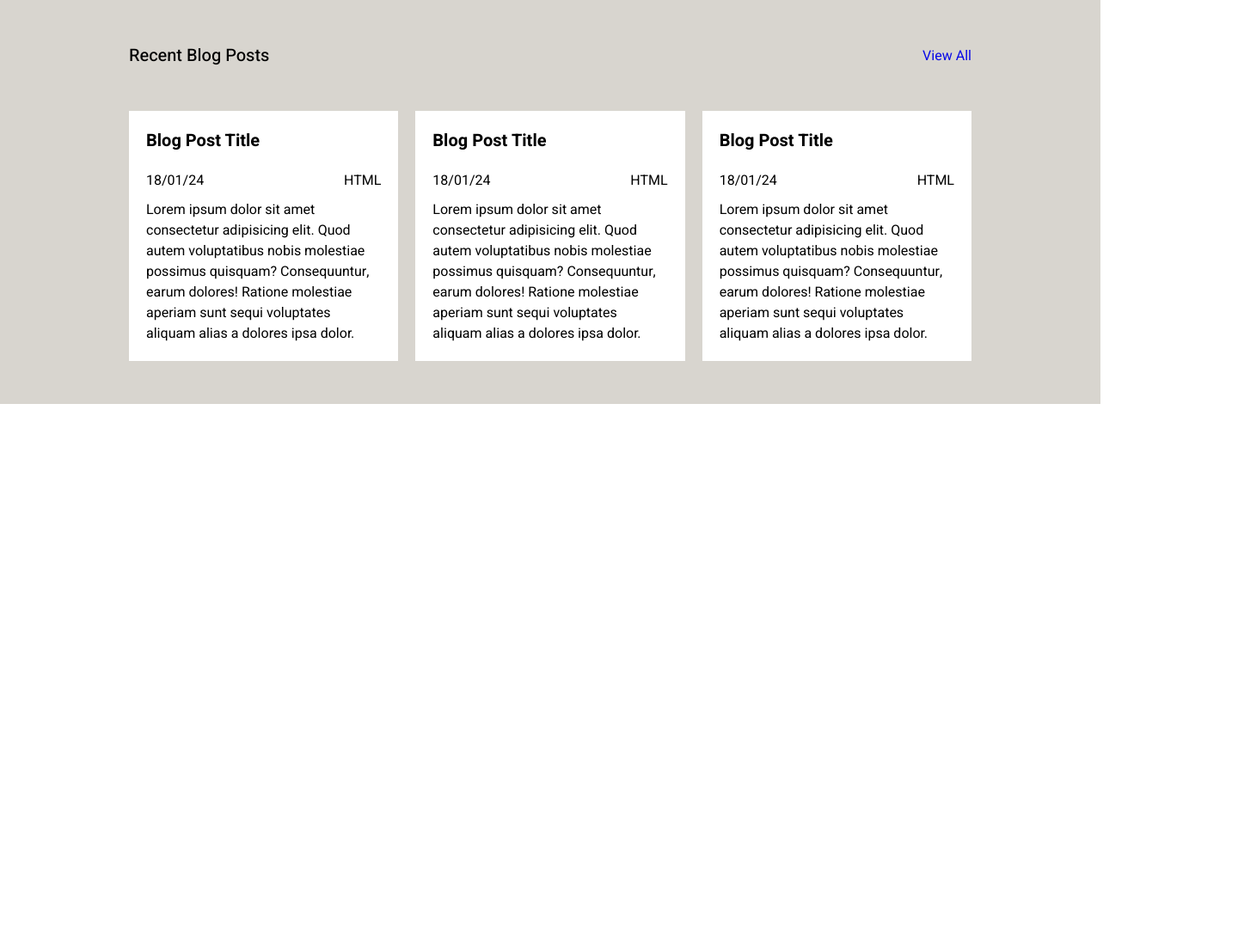
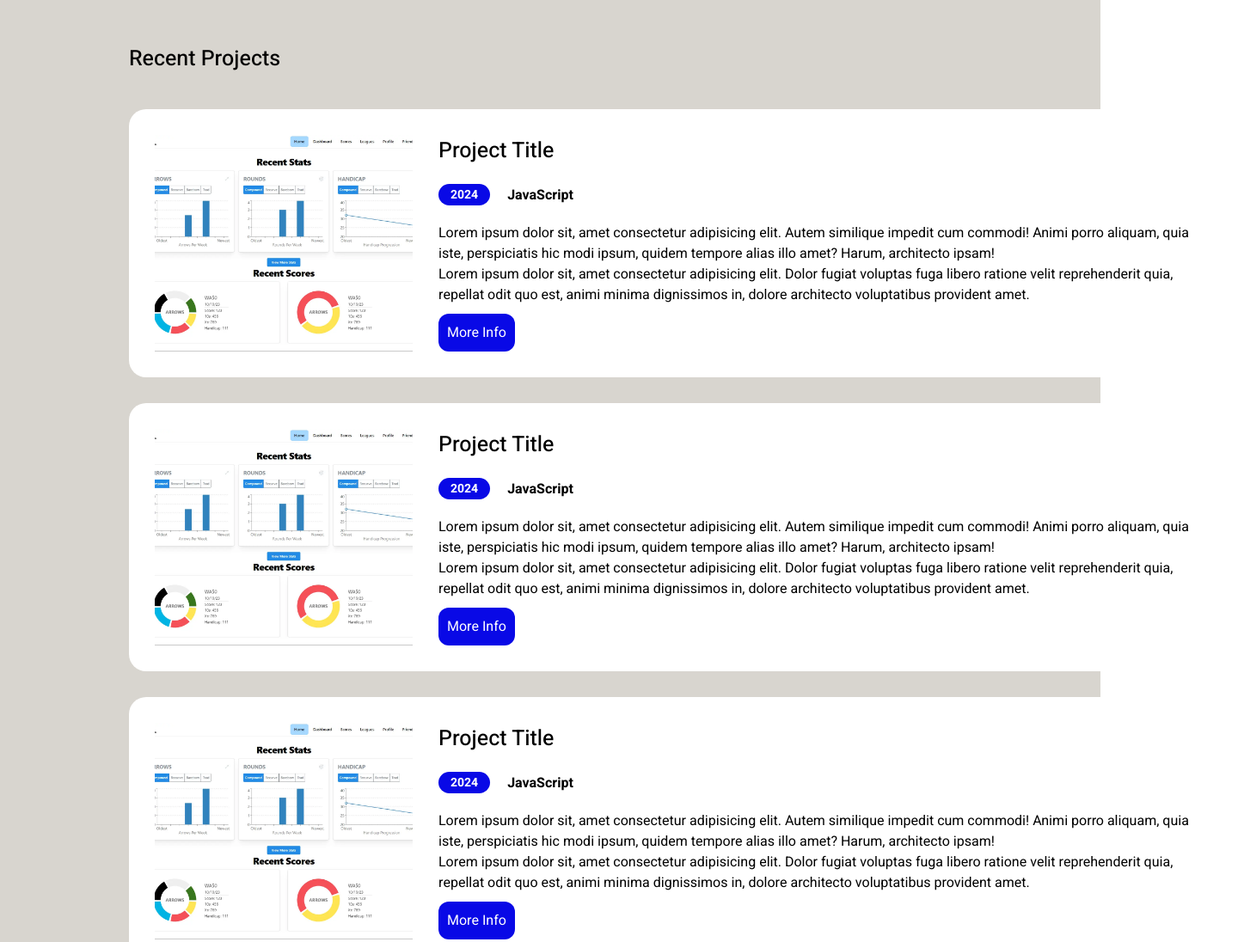
Before and after one commit to alexjshaw/html-portfolio-demo, a plain HTML site: page index.html in a window 1280 px wide. Shown: the part 800-1896 px from the top of the page at 86% size, 1440 px wide, since content can reach past the window. Before the commit the page ends 1270 px from the top, so only its background shows below. Drawn offline with Linux system fonts and the light colour scheme.

Commit message:
added recent projects section to the home page

```diff
--- a/index.html
+++ b/index.html
@@ -30,6 +30,55 @@
       <button>Contact Me</button>
     </div>
     <img src="assets/profile1.png" alt="Profile Picture">
+  </div>
+
+  <div class="recent-projects">
+    <div class="title">
+      <h2>Recent Projects</h2>
+    </div>
+
+    <div class="project">
+      <img src="assets/ArchersDashboardLight.webp" alt="Project Image">
+      <div class="project-details">
+        <h3>Project Title</h3>
+        <div class="project-header">
+          <div class="year">2024</div>
+          <h4>JavaScript</h4>
+        </div>
+        <p>Lorem ipsum dolor sit, amet consectetur adipisicing elit. Autem similique impedit cum commodi! Animi porro aliquam, quia iste, perspiciatis hic modi ipsum, quidem tempore alias illo amet? Harum, architecto ipsam!</p>
+        <p>Lorem ipsum dolor sit, amet consectetur adipisicing elit. Dolor fugiat voluptas fuga libero ratione velit reprehenderit quia, repellat odit quo est, animi minima dignissimos in, dolore architecto voluptatibus provident amet.</p>
+        <button>More Info</button>
+      </div>
+    </div>
+
+    <div class="project">
+      <img src="assets/ArchersDashboardLight.webp" alt="Project Image">
+      <div class="project-details">
+        <h3>Project Title</h3>
+        <div class="project-header">
+          <div class="year">2024</div>
+          <h4>JavaScript</h4>
+        </div>
+        <p>Lorem ipsum dolor sit, amet consectetur adipisicing elit. Autem similique impedit cum commodi! Animi porro aliquam, quia iste, perspiciatis hic modi ipsum, quidem tempore alias illo amet? Harum, architecto ipsam!</p>
+        <p>Lorem ipsum dolor sit, amet consectetur adipisicing elit. Dolor fugiat voluptas fuga libero ratione velit reprehenderit quia, repellat odit quo est, animi minima dignissimos in, dolore architecto voluptatibus provident amet.</p>
+        <button>More Info</button>
+      </div>
+    </div>
+
+    <div class="project">
+      <img src="assets/ArchersDashboardLight.webp" alt="Project Image">
+      <div class="project-details">
+        <h3>Project Title</h3>
+        <div class="project-header">
+          <div class="year">2024</div>
+          <h4>JavaScript</h4>
+        </div>
+        <p>Lorem ipsum dolor sit, amet consectetur adipisicing elit. Autem similique impedit cum commodi! Animi porro aliquam, quia iste, perspiciatis hic modi ipsum, quidem tempore alias illo amet? Harum, architecto ipsam!</p>
+        <p>Lorem ipsum dolor sit, amet consectetur adipisicing elit. Dolor fugiat voluptas fuga libero ratione velit reprehenderit quia, repellat odit quo est, animi minima dignissimos in, dolore architecto voluptatibus provident amet.</p>
+        <button>More Info</button>
+      </div>
+    </div>
+
   </div>
 
   <div class="recent-posts">
--- a/style.css
+++ b/style.css
@@ -77,8 +77,10 @@ nav .nav-links a.active {
   margin-bottom: 45px;
 }
 
-.main .greeting button {
-  padding: 10px 30px;
+.main .greeting button,
+.project .project-details button {
+  margin-top: 10px;
+  padding: 10px 10px;
   background: rgb(9, 9, 230);
   border: none;
   color: white;
@@ -88,7 +90,8 @@ nav .nav-links a.active {
   transition: background 0.3s ease;
 }
 
-.main .greeting button:hover {
+.main .greeting button:hover,
+.project .project-details button:hover {
   background: darkblue;
 }
 
@@ -98,9 +101,61 @@ nav .nav-links a.active {
   border-radius: 150px;
 }
 
+.recent-projects {
+  padding: 50px 150px;
+  background-color: rgb(216, 213, 207);
+}
+
+.recent-projects .title h2 {
+  font-size: 25px;
+  font-weight: 500;
+  padding-bottom: 40px;
+}
+
+.recent-projects .project {
+  display: flex;
+  gap: 30px;
+  margin-bottom: 30px;
+  padding: 30px;
+  background-color: white;
+  width: fit-content;
+  border-radius: 20px;
+  margin-left: auto;
+  margin-right: auto;
+}
+
+.recent-projects .project img {
+  width: 300px;
+}
+
+.recent-projects .project h3 {
+  font-size: 25px;
+  font-weight: 500;
+  padding-bottom: 20px;
+}
+
+.recent-projects .project-header {
+  display: flex;
+  align-items: center;
+  gap: 20px;
+  margin-bottom: 20px;
+}
+
+.recent-projects .project .project-header .year {
+  background-color: rgb(9, 9, 230);
+  padding: 2px 14px;
+  color: #fff;
+  border-radius: 16px;
+  font-size: 14px;
+  font-weight: bold;
+}
+
+.recent-projects .project .project-details p {
+  width: 900px;
+}
+
 .recent-posts {
   padding: 50px 150px;
-  background-color: rgb(216, 213, 207);
 }
 
 .recent-posts .header {
@@ -111,7 +166,7 @@ nav .nav-links a.active {
 }
 
 .recent-posts .header h2 {
-  font-size: 20px;
+  font-size: 25px;
   font-weight: 500;
 }
 
@@ -126,9 +181,10 @@ nav .nav-links a.active {
 }
 
 .recent-posts .single-post {
-  background-color: white;
+  background-color: rgb(241, 236, 230);
   padding: 20px;
   width: 400px;
+  border-radius: 20px;
 }
 
 .recent-posts .posts .single-post h3 {
```
Also changed, not shown: assets/ArchersDashboardLight.webp (added).
